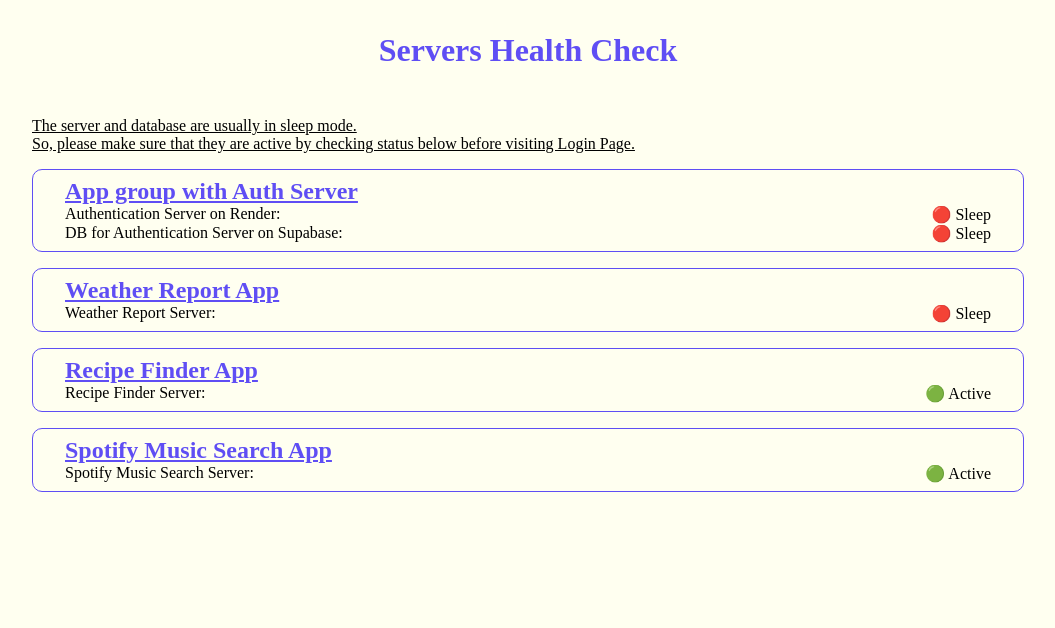
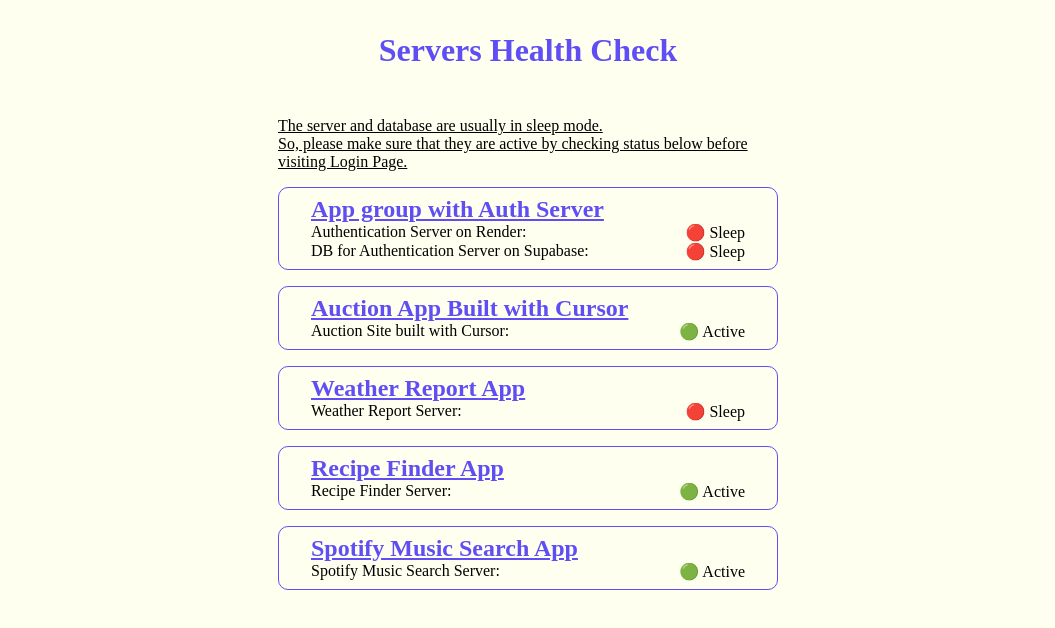
Before and after one commit to kappasan21/server-health-check, a React (Vite) app: page / in a window 1280 px wide. Shown: the top 628 px of the page, without its empty margins (112-1167 px from the left). Built offline with nearby package versions, Linux system fonts and the light colour scheme; no server answers.

Commit message:
Updated UI to limit the width

```diff
--- a/src/App.jsx
+++ b/src/App.jsx
@@ -17,7 +17,7 @@
 const weatherClientURL = "https://weather-report-api-client.netlify.app";
 const recipeFinderURL = "https://iridescent-chebakia-845fb8.netlify.app";
 const spotifySearchURL = "https://spotify-search-client.netlify.app";
-
+const auctionURL = "https://auction-app-m35w.vercel.app";
 
 
 function App() {
@@ -45,7 +45,6 @@
     <main>
       <h1>Servers Health Check</h1>
 
-      {/* <div className="main-container"> */}
       <div className={styles.mainContainer}>
         <div className={styles.recommendationMsg}>
           <p>The server and database are usually in sleep mode.</p>
@@ -67,6 +66,17 @@
                 <p>DB for Authentication Server on Supabase: </p>
                 <p className="current-status">
                   {dbStatus ? '🟢 Active' : '🔴 Sleep'}
+                </p>
+              </div>
+            </li>
+
+            <li>
+              <a href={auctionURL} target="_blank">
+                <h2 className="app-title">Auction App Built with Cursor</h2></a>
+              <div>
+                <p>Auction Site built with Cursor: </p>
+                <p className="current-status">
+                  🟢 Active
                 </p>
               </div>
             </li>
--- a/src/App.module.css
+++ b/src/App.module.css
@@ -6,6 +6,11 @@
   border-radius: 10px;
 }
 
+.recommendationMsg {
+  margin: 0 auto;
+  max-width: 500px;
+}
+
 .recommendationMsg p {
   text-decoration: underline;
 }
--- a/src/globals.css
+++ b/src/globals.css
@@ -12,9 +12,11 @@
   box-sizing: border-box;
 }
 
+
 main {
   height: 100vh;
   background-color: ivory;
+  margin: 0 auto;
 }
 
 h1 {
@@ -25,6 +27,8 @@
 
 ul {
   list-style: none;
+  max-width: 500px;
+  margin: 0 auto;
 }
 
 li {
```
